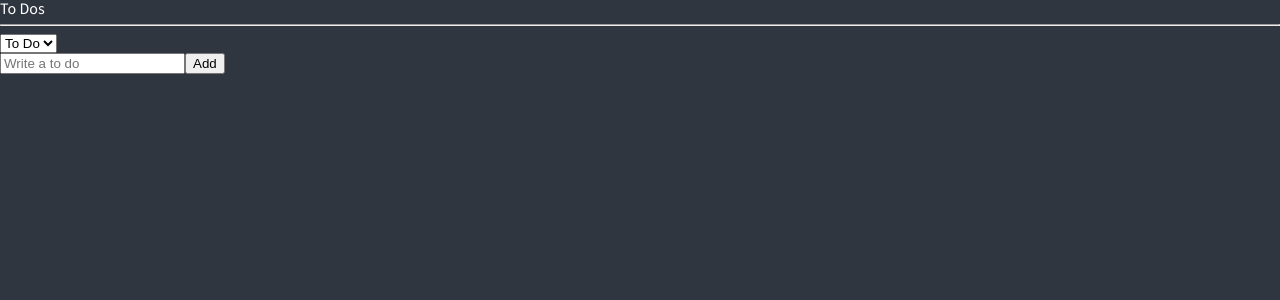
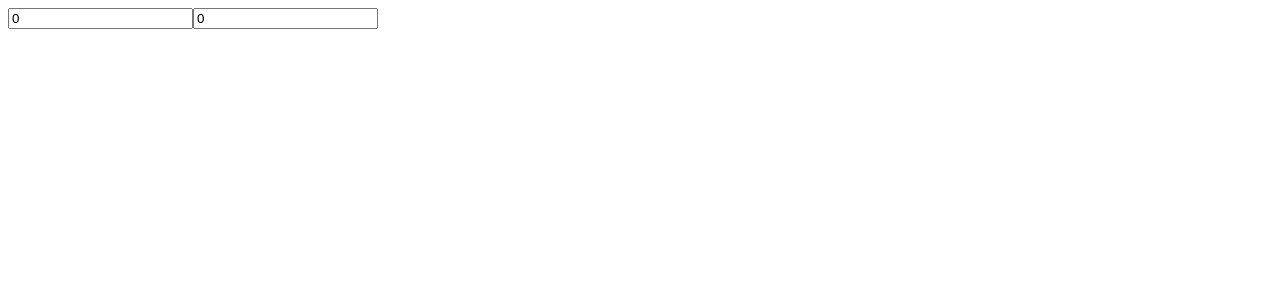
Before and after one commit to dayyypa/master-class, a React (Create React App) app: page / in a window 1280 px wide. Shown: the top 300 px of the page. Built offline with nearby package versions, Linux system fonts and the light colour scheme.

Commit message:
Drag & Drop install

```diff
--- a/package.json
+++ b/package.json
@@ -11,6 +11,7 @@
 		"next": "^13.5.6",
 		"react": "^18.3.1",
 		"react-apexcharts": "^1.6.0",
+		"react-beautiful-dnd": "^13.1.1",
 		"react-dom": "^18.3.1",
 		"react-helmet": "^6.1.0",
 		"react-hook-form": "^7.53.2",
--- a/src/App.tsx
+++ b/src/App.tsx
@@ -1,75 +1,20 @@
-import { createGlobalStyle, ThemeProvider } from 'styled-components';
-import ToDoList from './components/ToDoList';
-
-const GlobalStyle = createGlobalStyle`
-	@import url('https://fonts.googleapis.com/css2?family=Source+Sans+Pro:wght@300;400&display=swap');
-html, body, div, span, applet, object, iframe,
-h1, h2, h3, h4, h5, h6, p, blockquote, pre,
-a, abbr, acronym, address, big, cite, code,
-del, dfn, em, img, ins, kbd, q, s, samp,
-small, strike, strong, sub, sup, tt, var,
-b, u, i, center,
-dl, dt, dd, menu, ol, ul, li,
-fieldset, form, label, legend,
-table, caption, tbody, tfoot, thead, tr, th, td,
-article, aside, canvas, details, embed,
-figure, figcaption, footer, header, hgroup,
-main, menu, nav, output, ruby, section, summary,
-time, mark, audio, video {
-  margin: 0;
-  padding: 0;
-  border: 0;
-  font-size: 100%;
-  font: inherit;
-  vertical-align: baseline;
-}
-/* HTML5 display-role reset for older browsers */
-article, aside, details, figcaption, figure,
-footer, header, hgroup, main, menu, nav, section {
-  display: block;
-}
-/* HTML5 hidden-attribute fix for newer browsers */
-*[hidden] {
-    display: none;
-}
-body {
-  line-height: 1;
-}
-menu, ol, ul {
-  list-style: none;
-}
-blockquote, q {
-  quotes: none;
-}
-blockquote:before, blockquote:after,
-q:before, q:after {
-  content: '';
-  content: none;
-}
-table {
-  border-collapse: collapse;
-  border-spacing: 0;
-}
-* {
-  box-sizing: border-box;
-}
-body {
-  font-family: 'Source Sans Pro', sans-serif;
-  background-color:${(props) => props.theme.bgColor};
-  color:${(props) => props.theme.textColor}
-}
-a {
-  text-decoration:none;
-  color: inherit;
-}
-`;
+import { useRecoilState, useRecoilValue } from 'recoil';
+import { hourSelector, minuteState } from './atoms';
 
 function App() {
+	const [minutes, setMinutes] = useRecoilState(minuteState);
+	const [hours, setHours] = useRecoilState(hourSelector);
+	const onMinutesChange = (event: React.FormEvent<HTMLInputElement>) => {
+		setMinutes(+event.currentTarget.value);
+	};
+	const onHoursChange = (event: React.FormEvent<HTMLInputElement>) => {
+		setHours(+event.currentTarget.value);
+	};
 	return (
-		<>
-			<GlobalStyle />
-			<ToDoList />
-		</>
+		<div>
+			<input value={minutes} onChange={onMinutesChange} type="number" placeholder="Minutes" />
+			<input value={hours} onChange={onHoursChange} type="number" placeholder="Hours" />
+		</div>
 	);
 }
 
--- a/src/atoms.tsx
+++ b/src/atoms.tsx
@@ -1,32 +1,18 @@
 import { atom, selector } from 'recoil';
 
-export enum Categories {
-	'TO_DO' = 'TO_DO',
-	'DOING' = 'DOING',
-	'DONE' = 'DONE'
-}
-
-export interface IToDo {
-	text: string;
-	id: number;
-	category: Categories;
-}
-
-export const categoryState = atom<Categories>({
-	key: 'category',
-	default: Categories.TO_DO
+export const minuteState = atom({
+	key: 'minutes',
+	default: 0
 });
 
-export const toDoState = atom<IToDo[]>({
-	key: 'toDo',
-	default: []
-});
-
-export const toDoSelector = selector({
-	key: 'toDoSelector',
+export const hourSelector = selector({
+	key: 'hours',
 	get: ({ get }) => {
-		const toDos = get(toDoState);
-		const category = get(categoryState);
-		return toDos.filter((toDo) => toDo.category === category);
+		const minutes = get(minuteState);
+		return minutes / 60;
+	},
+	set: ({ set }, newValue) => {
+		const minutes = Number(newValue) * 60;
+		set(minuteState, minutes);
 	}
 });
--- a/src/components/CreateToDo.tsx
+++ /dev/null
@@ -1,33 +0,0 @@
-import { useForm } from 'react-hook-form';
-import { useRecoilState, useRecoilValue, useSetRecoilState } from 'recoil';
-import { categoryState, IToDo, toDoState } from 'src/atoms';
-
-interface IForm {
-	toDoInput: string;
-}
-
-function CreateTodo() {
-	const setToDos = useSetRecoilState(toDoState);
-	const category = useRecoilValue(categoryState);
-	const { register, handleSubmit, setValue } = useForm<IForm>();
-
-	const handleValid = ({ toDoInput }: IForm) => {
-		setToDos((oldToDos) => [{ text: toDoInput, id: Date.now(), category }, ...oldToDos]);
-
-		setValue('toDoInput', '');
-	};
-
-	return (
-		<form onSubmit={handleSubmit(handleValid)}>
-			<input
-				{...register('toDoInput', {
-					required: 'Please write a To Do'
-				})}
-				placeholder="Write a to do"
-			/>
-			<button>Add</button>
-		</form>
-	);
-}
-
-export default CreateTodo;
--- a/src/components/ToDo.tsx
+++ /dev/null
@@ -1,39 +0,0 @@
-import { useSetRecoilState } from 'recoil';
-import { Categories, IToDo, toDoState } from 'src/atoms';
-
-function ToDo({ text, category, id }: IToDo) {
-	const setToDos = useSetRecoilState(toDoState);
-	const onClick = (event: React.MouseEvent<HTMLButtonElement>) => {
-		const {
-			currentTarget: { name }
-		} = event;
-		setToDos((oldToDos) => {
-			const targetIndex = oldToDos.findIndex((toDo) => toDo.id === id);
-			const oldToDo = oldToDos[targetIndex];
-			const newToDo = { text, id, category: name as any };
-			return [...oldToDos.slice(0, targetIndex), newToDo, ...oldToDos.slice(targetIndex + 1)];
-		});
-	};
-	return (
-		<li>
-			<span>{text}</span>
-			{category !== Categories.TO_DO && (
-				<button name={Categories.TO_DO} onClick={onClick}>
-					TO_DO
-				</button>
-			)}
-			{category !== Categories.DOING && (
-				<button name={Categories.DOING} onClick={onClick}>
-					Doing
-				</button>
-			)}
-			{category !== Categories.DONE && (
-				<button name={Categories.DONE} onClick={onClick}>
-					DONE
-				</button>
-			)}
-		</li>
-	);
-}
-
-export default ToDo;
--- a/src/components/ToDoList.tsx
+++ /dev/null
@@ -1,30 +0,0 @@
-import { useRecoilState, useRecoilValue } from 'recoil';
-import CreateTodo from './CreateToDo';
-import { Categories, categoryState, toDoSelector, toDoState } from 'src/atoms';
-import ToDo from './ToDo';
-
-function ToDoList() {
-	const toDos = useRecoilValue(toDoSelector);
-	const [category, setCategory] = useRecoilState(categoryState);
-	const onInput = (event: React.FormEvent<HTMLSelectElement>) => {
-		setCategory(event.currentTarget.value as any);
-	};
-
-	return (
-		<div>
-			<h1>To Dos</h1>
-			<hr />
-			<select value={category} onInput={onInput}>
-				<option value={Categories.TO_DO}>To Do</option>
-				<option value={Categories.DOING}>Doing</option>
-				<option value={Categories.DONE}>Done</option>
-			</select>
-			<CreateTodo />
-			{toDos?.map((toDo) => (
-				<ToDo key={toDo.id} {...toDo} />
-			))}
-		</div>
-	);
-}
-
-export default ToDoList;
```
Also changed, not shown: 1 other file (tests, documents, lock files or other folders).
